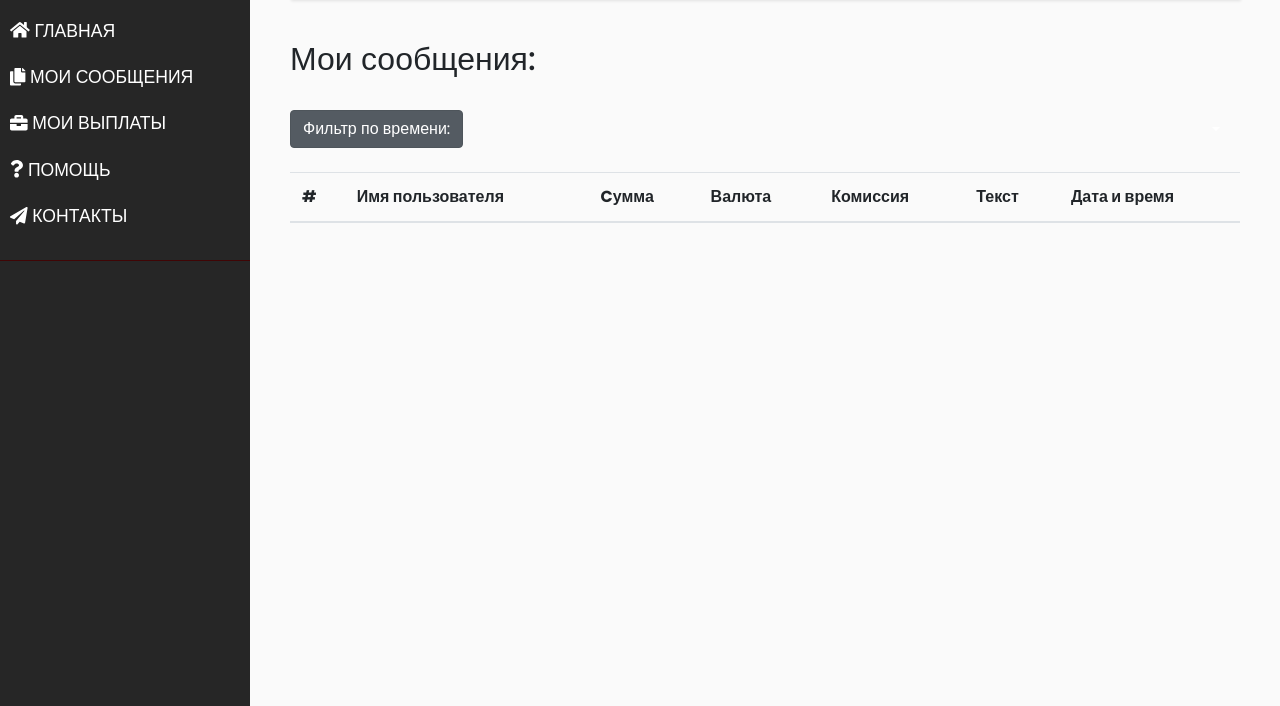
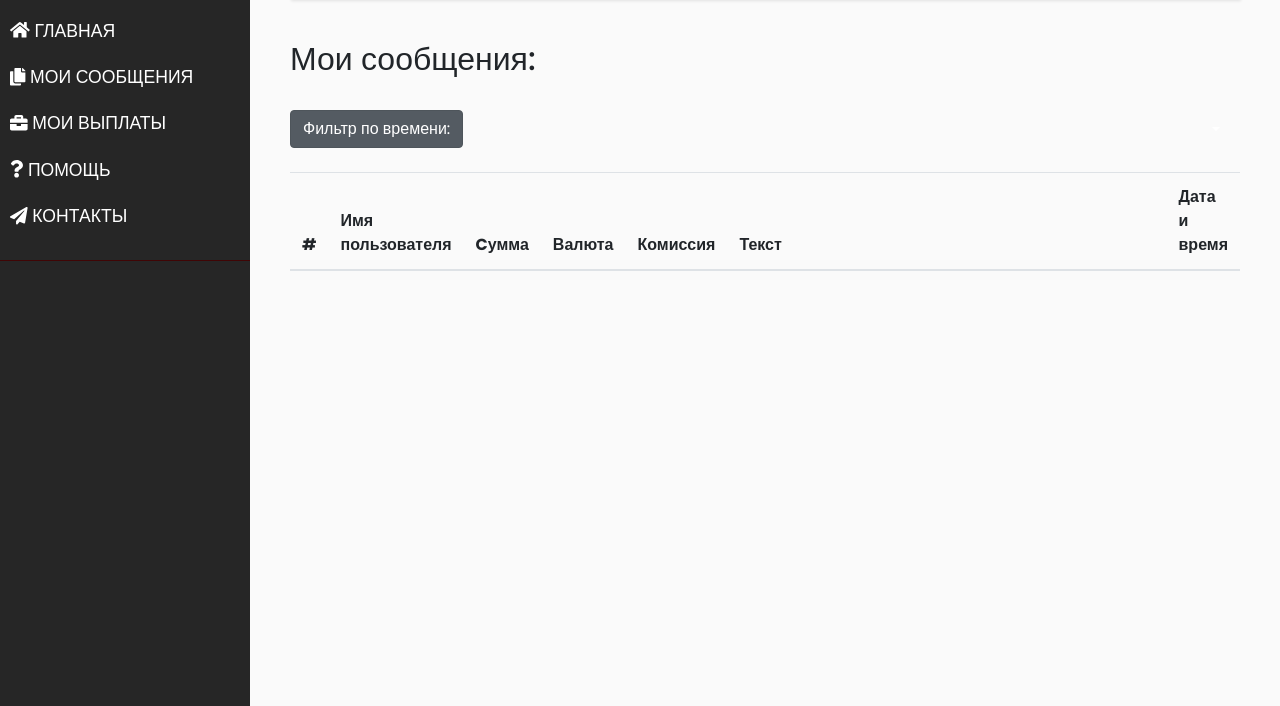
Before and after one commit to Mrakobec/WKR, a Django app: template mysite/dashboard/templates/dashboard/myMessages.html in a window 1280 px wide. Shown: the part 94-800 px from the top of the page. Run offline with Django 3.2, Linux system fonts and the light colour scheme; the template is opened without the code that fills it, so the values that code supplies are empty; some libraries are stand-ins or nearby versions.

Commit message:
Сделан перенос в таблицах

```diff
--- a/mysite/dashboard/forms.py
+++ b/mysite/dashboard/forms.py
@@ -43,7 +43,7 @@ class InputForm(forms.ModelForm):
                                    "cols": 60,
                                }
                            ))
-    name = forms.CharField(widget=forms.TextInput(
+    name = forms.CharField(max_length=20, widget=forms.TextInput(
         attrs={
             "placeholder": "Ваше имя"
         }
--- a/mysite/dashboard/templates/dashboard/base.html
+++ b/mysite/dashboard/templates/dashboard/base.html
@@ -17,6 +17,57 @@
     <meta name="viewport" content="width=device-width, initial-scale=1.0">
     <meta http-equiv="X-UA-Compatible" content="ie=edge">
     <title>Dashboard</title>
+    <style>
+.table-simple {
+ width: auto;
+}
+.table td {
+ width: auto;
+}
+.table th {
+width: auto;
+}
+.table td.name{
+width: 11%;
+}
+.table th.name{
+width: 11%;
+}
+.table th.amount{
+width: 6%;
+}
+.table td.amount{
+width: 6%;
+font-weight: 500
+}
+.table th.curreny{
+width: 2%;
+}
+.table td.curreny{
+width: 2%;
+font-weight: 500
+}
+.table th.comiss{
+width: 6%;
+}
+.table td.comiss{
+width: 6%;
+font-weight: 500;
+}
+.table th.text  {
+
+ width: 52%;
+}
+.table td.text  {
+
+ width: 52%;
+     font-size: 1 rem;
+    line-height: 1.54;
+word-break: break-all;
+}
+
+
+    </style>
 </head>
 <body>
 
--- a/mysite/dashboard/templates/dashboard/myMessages.html
+++ b/mysite/dashboard/templates/dashboard/myMessages.html
@@ -78,14 +78,14 @@
 <table class="table table-striped">
     <thead>
     <tr>
-        <th scope="col">#</th>
-        <th scope="col">Имя пользователя</th>
-        <th scope="col">Cумма</th>
-        <th scope="col">Валюта</th>
-        <th scope="col">Комиссия</th>
+        <th class="id" scope="col" >#</th>
+        <th class="name" scope="col">Имя пользователя</th>
+        <th class="amount" scope="col">Cумма</th>
+        <th class="currency" scope="col">Валюта</th>
+        <th class="comiss" scope="col">Комиссия</th>
 <!--        <th scope="col">Конечная сумма</th>-->
-        <th scope="col">Текст</th>
-        <th scope="col">Дата и время</th>
+        <th class="text" >Текст</th>
+        <th class="date" scope="col">Дата и время</th>
 <!--        <th scope="col"></th>-->
     </tr>
     </thead>
@@ -93,14 +93,14 @@
         {% if messages.count > 0 %}
     <tr>
         {% for trunk in messages %}
-        <th scope="row">{{ trunk.id }}</th>
-        <td>{{ trunk.name }}</td>
-        <td>{{ trunk.amount }}</td>
-        <td>{{ trunk.currency }}</td>
-        <td>{{ trunk.comiss_end }}</td>
+        <th class="id" scope="row">{{ trunk.id }}</th>
+        <td class="name">{{ trunk.name }}</td>
+        <td class="amount">{{ trunk.amount }}</td>
+        <td class="currency">{{ trunk.currency }}</td>
+        <td class="comiss">{{ trunk.comiss_end }}</td>
 <!--        <td>{{ trunk.amount_end }}</td>-->
-        <td>{{ trunk.text }}</td>
-        <td>{{ trunk.date|date:"d.m.y" }}{{ trunk.date|time:" H:i:s" }}</td>
+        <td class="text">{{ trunk.text }}</td>
+        <td class="date">{{ trunk.date|date:"d.m.y" }}{{ trunk.date|time:" H:i:s" }}</td>
 
     </tr>
     {% endfor %}
```
